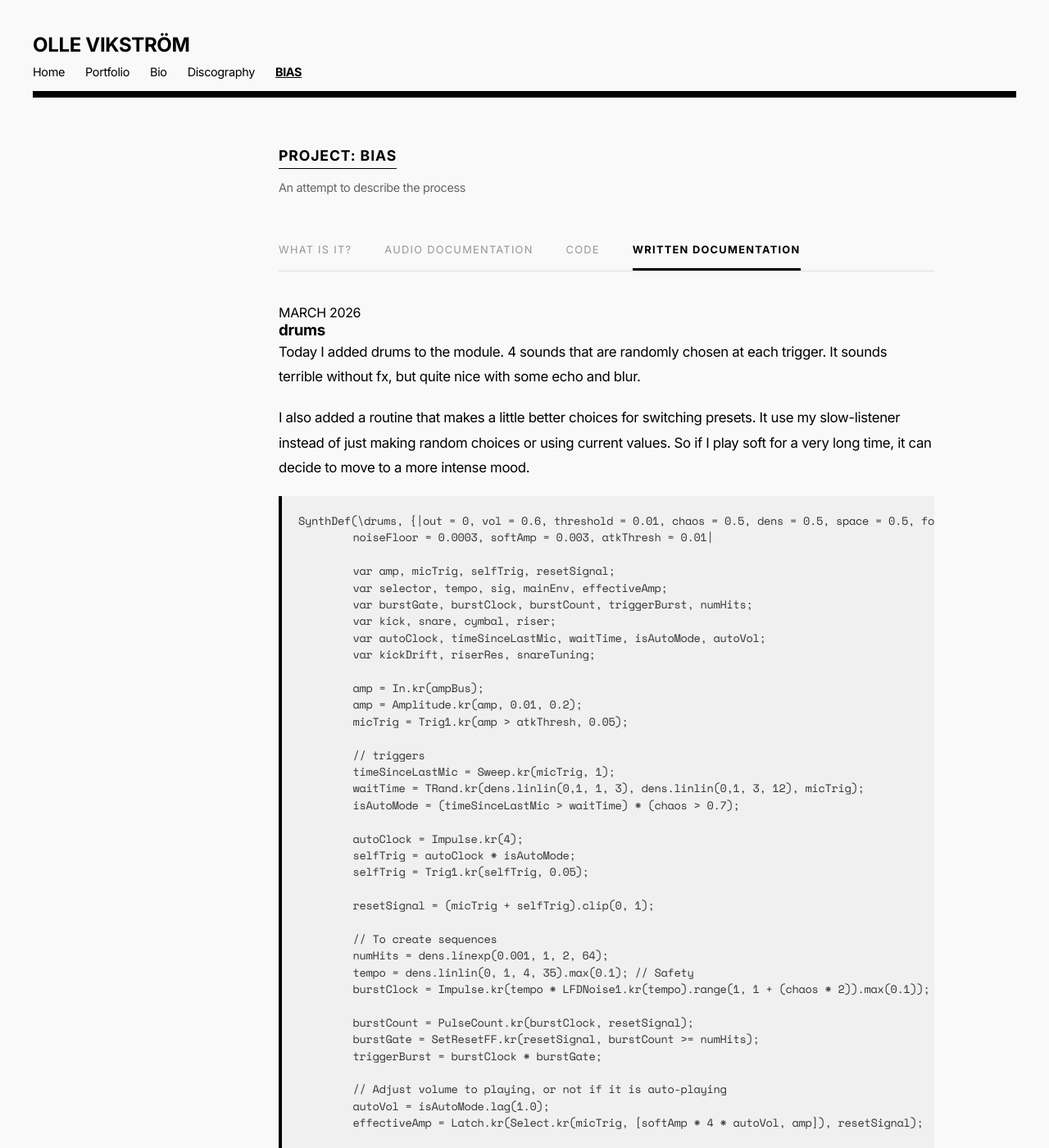
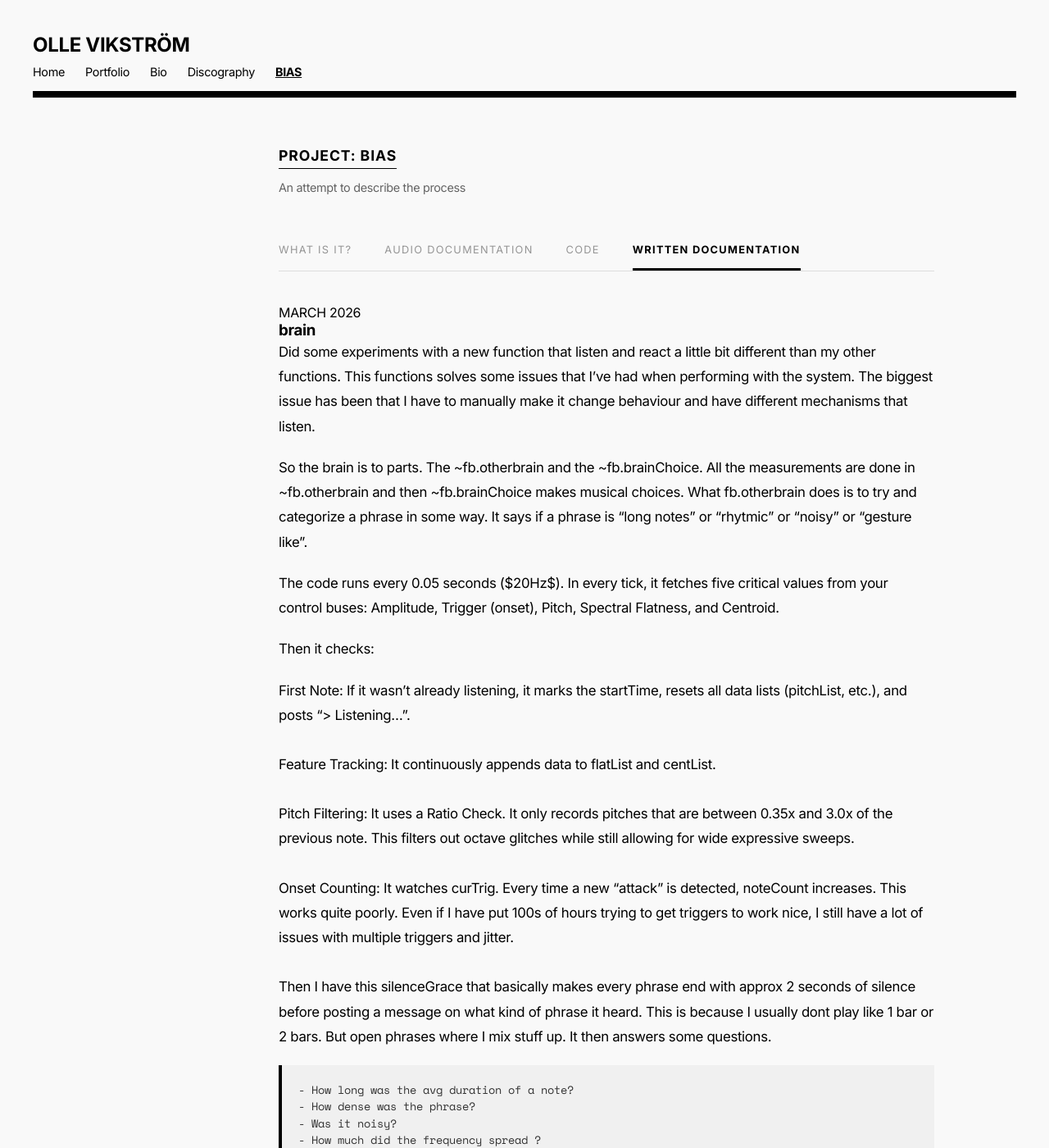
Before and after one commit to vikstromo/vikstromo.github.io, a Jekyll site: the page built from bias-documentation.html, in a window 1280 px wide and 1400 px high. Shown: the whole window at 82% size. Built offline with Jekyll 4.4.1, drawn with Linux system fonts in a browser that asks for light colours; some of the changed text lies outside the part shown.

Commit message:
New blog and new demo

```diff
--- a/_data/audio_blog.yml
+++ b/_data/audio_blog.yml
@@ -1,3 +1,8 @@
+- title: "Bias demo 260304"
+  file: "music/demo_01_260304_brain.mp3"
+  date: "MARCH 2026"
+  details: "This is the first try with the brain-function. "
+
 - title: "Bias demo 260222 04"
   file: "music/demo_04_260222_comp.mp3"
   date: "FEB 2026"
```
Also changed, not shown: _posts/2026-03-04-brain.md (added, +41 -0 lines), 1 other file.
